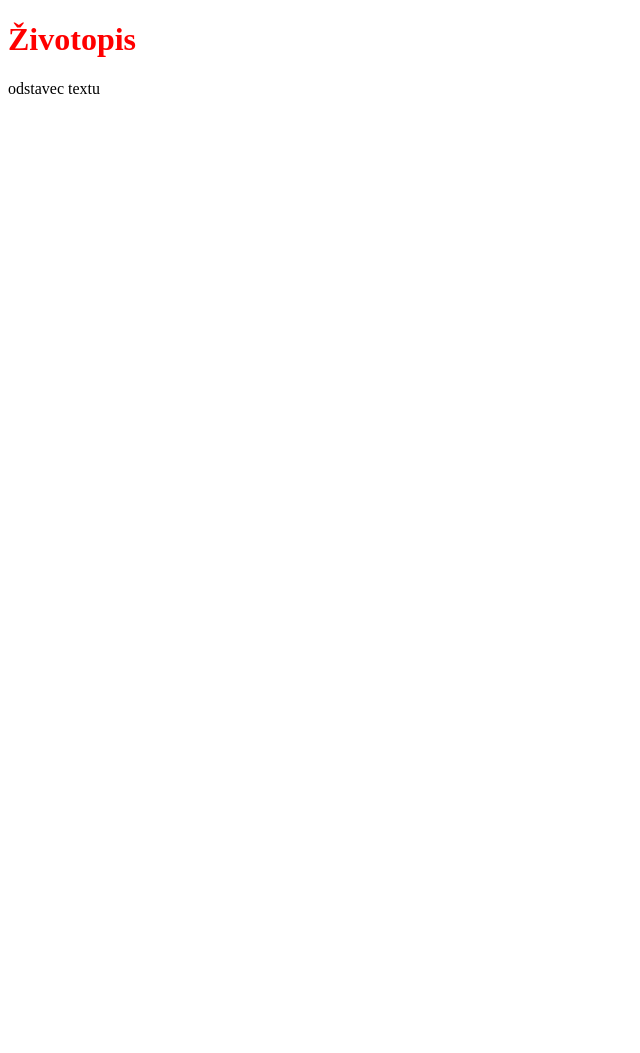
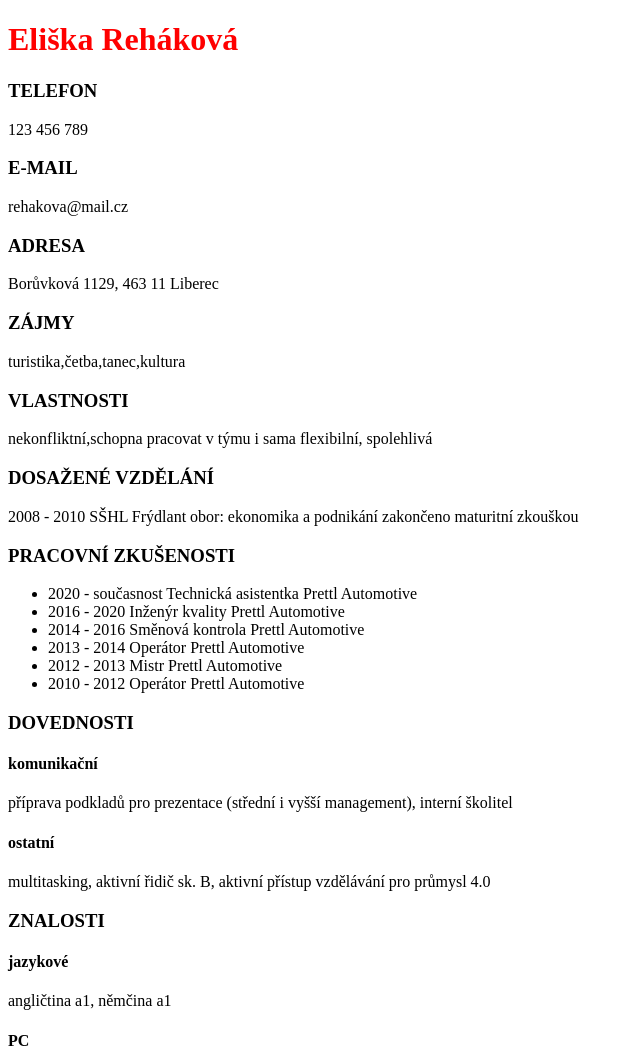
Before and after one commit to erehakova/Zivotopis, a plain HTML site: page index.html in a window 1280 px wide. Shown: the top 1053 px of the page, without its empty margins (0-640 px from the left). Before the commit the page ends 800 px from the top, so only its background shows below. Drawn offline with Linux system fonts and the light colour scheme.

Commit message:
přidání textu

```diff
--- a/index.html
+++ b/index.html
@@ -7,8 +7,40 @@
     <link rel="stylesheet" href="style.css" />
   </head>
   <body>
-    <h1>Životopis</h1>
-
-    <p>odstavec textu</p>
+    <h1>Eliška Reháková</h1>
+    <h3>TELEFON</h3>
+    123 456 789
+    <h3>E-MAIL</h3>
+    rehakova@mail.cz
+    <h3>ADRESA</h3>
+    Borůvková 1129, 463 11 Liberec
+    <h3>ZÁJMY</h3>
+    turistika,četba,tanec,kultura
+    <h3>VLASTNOSTI</h3>
+    nekonfliktní,schopna pracovat v týmu i sama flexibilní, spolehlivá
+    <h3>DOSAŽENÉ VZDĚLÁNÍ</h3>
+    2008 - 2010 SŠHL Frýdlant obor: ekonomika a podnikání zakončeno maturitní
+    zkouškou
+    <h3>PRACOVNÍ ZKUŠENOSTI</h3>
+    <ul>
+      <li>2020 - současnost Technická asistentka Prettl Automotive</li>
+      <li>2016 - 2020 Inženýr kvality Prettl Automotive</li>
+      <li>2014 - 2016 Směnová kontrola Prettl Automotive</li>
+      <li>2013 - 2014 Operátor Prettl Automotive</li>
+      <li>2012 - 2013 Mistr Prettl Automotive</li>
+      <li>2010 - 2012 Operátor Prettl Automotive</li>
+    </ul>
+    <h3>DOVEDNOSTI</h3>
+    <h4>komunikační</h4>
+    příprava podkladů pro prezentace (střední i vyšší management), interní
+    školitel
+    <h4>ostatní</h4>
+    multitasking, aktivní řidič sk. B, aktivní přístup vzdělávání pro průmysl
+    4.0
+    <h3>ZNALOSTI</h3>
+    <h4>jazykové</h4>
+    angličtina a1, němčina a1
+    <h4>PC</h4>
+    MS Word, Excel, PowerPoint, Office 365
   </body>
 </html>
```
